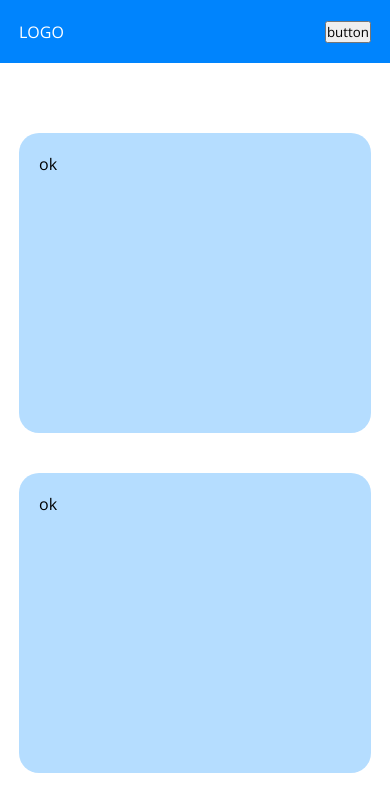
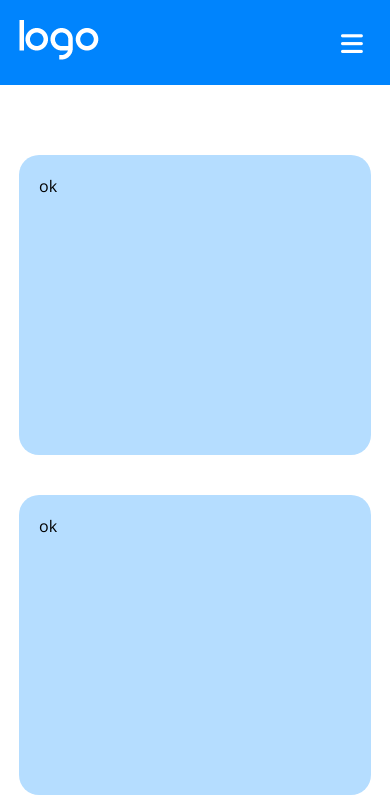
Before and after one commit to robpap96/htmlcss-responsive-layout, a plain HTML site: page index.html in a window 390 px wide. Shown: the top 810 px of the page. Drawn offline with nearby package versions, Linux system fonts and the light colour scheme.

Commit message:
finito header

```diff
--- a/css/button.css
+++ b/css/button.css
@@ -4,3 +4,12 @@
 button {
 
 }
+header button{
+    font-size: 1.5625rem;
+    background: none;
+	color: inherit;
+	border: none;
+	padding: 0;
+	cursor: pointer;
+	outline: inherit;
+}
--- a/css/header.css
+++ b/css/header.css
@@ -8,6 +8,7 @@ header {
 }
 .hamburger {
     display: block;
+    width: 1.875rem;
 }
 .nav-bar {
     display: none;
--- a/index.html
+++ b/index.html
@@ -11,17 +11,20 @@
     <link href="https://fonts.googleapis.com/css2?family=Open+Sans:wght@300;400;500;700&display=swap" rel="stylesheet">
     <!-- /Google Fonts -->
     <!-- Font Awesome -->
+    <link rel="stylesheet" href="https://cdnjs.cloudflare.com/ajax/libs/font-awesome/6.2.0/css/all.min.css" integrity="sha512-xh6O/CkQoPOWDdYTDqeRdPCVd1SpvCA9XXcUnZS2FmJNp1coAFzvtCN9BmamE+4aHK8yyUHUSCcJHgXloTyT2A==" crossorigin="anonymous" referrerpolicy="no-referrer" />
+    <!-- Font Awesome -->
     <link rel="stylesheet" href="css/style.css"/>
-    <!-- Font Awesome -->
 </head>
 <body>
     <header class="debug-header">
         <div class="container">
             <div class="flex flex-space-between flex-align-items-center">
-                <div class="logo">LOGO</div>
+                <div class="logo">
+                    <img src="img/logo.png" alt="logo">
+                </div>
                 <div class="hamburger">
-                    <button href="#">
-                        button
+                    <button>
+                        <i class="fa-solid fa-bars"></i>
                     </button>
                 </div>
                 <div class="nav-bar">
```
Also changed, not shown: img/about.jpg (added), img/logo.png (added), img/phone.png (added), img/planning1.png (added), img/planning2.png (added), img/testimonial1.jpg (added), img/testimonial2.jpg (added), img/testimonial3.jpg (added).
